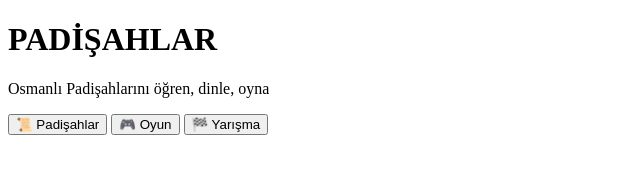
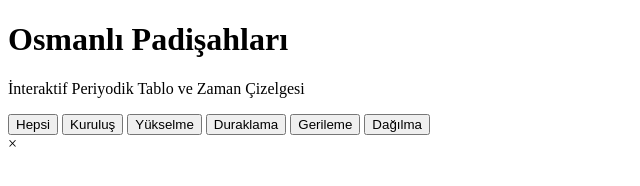
Before and after one commit to fatihpatir07-debug/Padisahlar, a plain HTML site: page index.html in a window 1280 px wide. Shown: the whole page, without its empty margins (0-640 px from the left). Drawn offline with Linux system fonts and the light colour scheme.

Commit message:
Refactor index.html for improved structure and content

```diff
--- a/index.html
+++ b/index.html
@@ -1,39 +1,40 @@
 <!DOCTYPE html>
 <html lang="tr">
 <head>
-  <meta charset="UTF-8" />
-  <title>PADİŞAHLAR</title>
-  <meta name="viewport" content="width=device-width, initial-scale=1.0">
-
-  <!-- PWA -->
-  <link rel="manifest" href="manifest.json">
-  <meta name="theme-color" content="#7a1f2b">
-
-  <!-- Stil -->
-  <link rel="stylesheet" href="style.css">
+    <meta charset="UTF-8">
+    <meta name="viewport" content="width=device-width, initial-scale=1.0">
+    <title>Osmanlı Padişahları | İnteraktif Zaman Çizelgesi</title>
+    <link rel="stylesheet" href="style.css">
+    <link rel="manifest" href="manifest.json">
+    <meta name="theme-color" content="#2c3e50">
 </head>
 <body>
 
-  <header>
-    <h1>PADİŞAHLAR</h1>
-    <p>Osmanlı Padişahlarını öğren, dinle, oyna</p>
-  </header>
+    <header>
+        <h1>Osmanlı Padişahları</h1>
+        <p>İnteraktif Periyodik Tablo ve Zaman Çizelgesi</p>
 
-  <!-- ANA MENÜ -->
-  <nav id="menu">
-    <button onclick="showPadisahlar()">📜 Padişahlar</button>
-    <button onclick="showOyun()">🎮 Oyun</button>
-    <button onclick="showYarisma()">🏁 Yarışma</button>
-  </nav>
+        <div class="filter-bar">
+            <button class="filter-btn active" data-period="all">Hepsi</button>
+            <button class="filter-btn" data-period="kurulus">Kuruluş</button>
+            <button class="filter-btn" data-period="yukselme">Yükselme</button>
+            <button class="filter-btn" data-period="duraklama">Duraklama</button>
+            <button class="filter-btn" data-period="gerileme">Gerileme</button>
+            <button class="filter-btn" data-period="dagilma">Dağılma</button>
+        </div>
+    </header>
 
-  <!-- İÇERİK ALANI -->
-  <main id="content"></main>
+    <main id="sultan-grid">
+        </main>
 
-  <script src="app.js"></script>
-  <script>
-    if ('serviceWorker' in navigator) {
-      navigator.serviceWorker.register('service-worker.js');
-    }
-  </script>
+    <div id="modal" class="modal">
+        <div class="modal-content">
+            <span class="close-btn">&times;</span>
+            <div id="modal-body">
+                </div>
+        </div>
+    </div>
+
+    <script src="app.js"></script>
 </body>
 </html>
```
